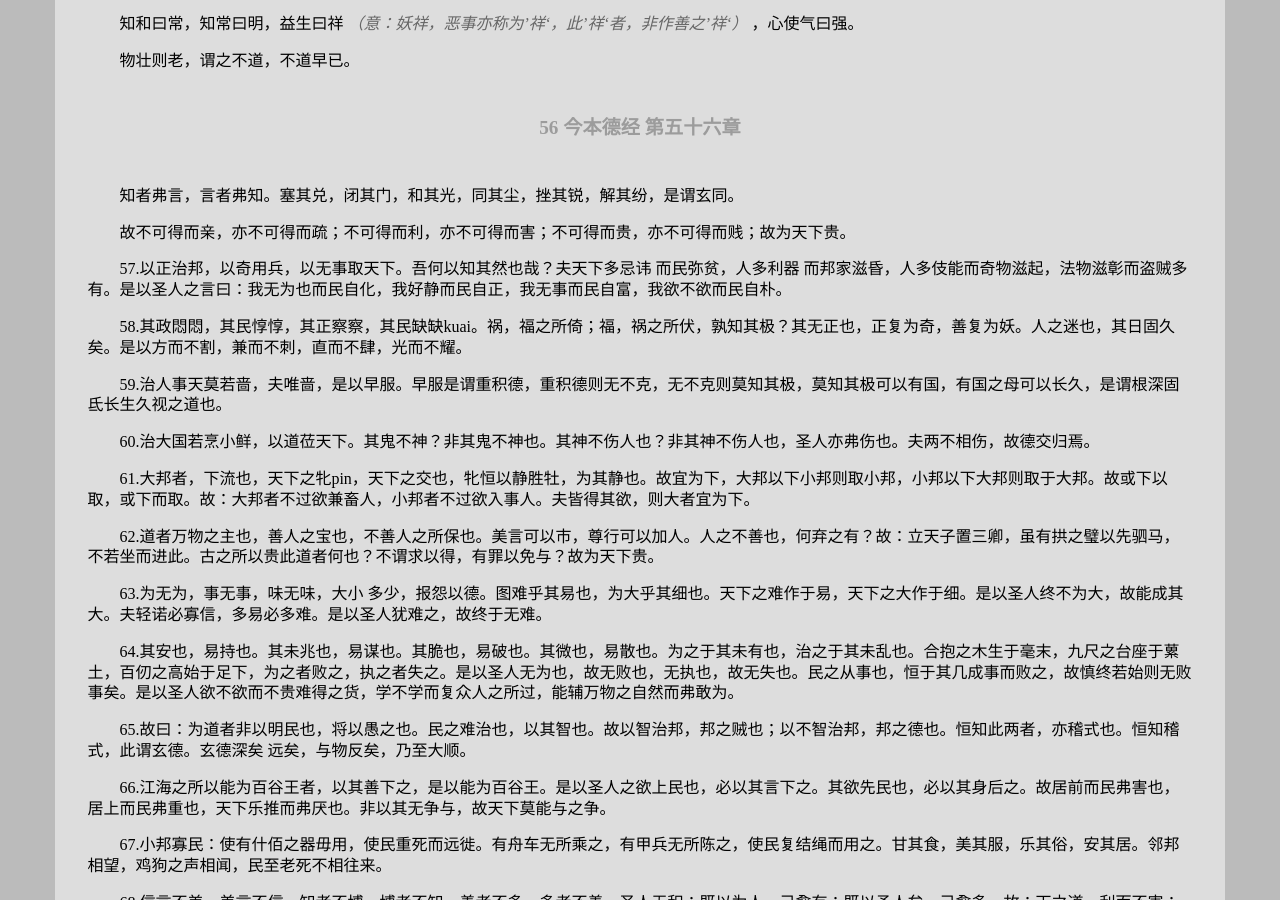
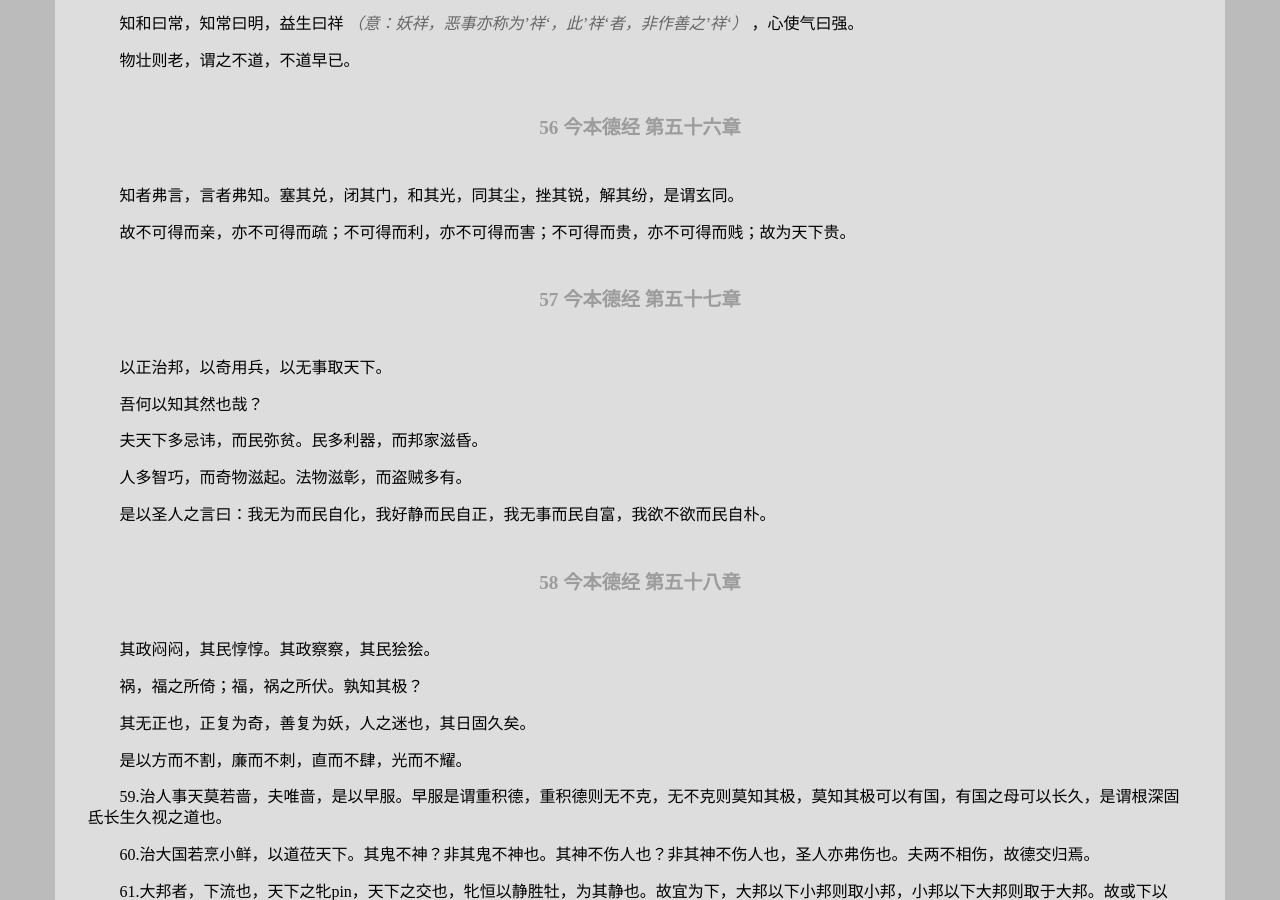
Before and after one commit to leiqin/leiqin.github.io, a Jekyll site: the page built from shoucang/daodejing.markdown, in a window 1280 px wide and 900 px high, scrolled down 4757 px. Built offline with Jekyll 4.4.1, drawn with Linux system fonts in a browser that asks for light colours; nearby versions of some CDN libraries.

Commit message:
道德经 德经 57 58

```diff
--- a/shoucang/daodejing.markdown
+++ b/shoucang/daodejing.markdown
@@ -193,11 +193,29 @@ title: 道德经
 
 故不可得而亲，亦不可得而疏；不可得而利，亦不可得而害；不可得而贵，亦不可得而贱；故为天下贵。
 
+###### 57 今本德经 第五十七章
+
+以正治邦，以奇用兵，以无事取天下。
+
+吾何以知其然也哉？
+
+夫天下多忌讳，而民弥贫。民多利器，而邦家滋昏。
+
+人多智巧，而奇物滋起。法物滋彰，而盗贼多有。
+
+是以圣人之言曰：我无为而民自化，我好静而民自正，我无事而民自富，我欲不欲而民自朴。
+
+###### 58 今本德经 第五十八章
+
+其政闷闷，其民惇惇。其政察察，其民狯狯。
+
+祸，福之所倚；福，祸之所伏。孰知其极？
+
+其无正也，正复为奇，善复为妖，人之迷也，其日固久矣。
+
+是以方而不割，廉而不刺，直而不肆，光而不耀。
 
 
-57.以正治邦，以奇用兵，以无事取天下。吾何以知其然也哉？夫天下多忌讳 而民弥贫，人多利器 而邦家滋昏，人多伎能而奇物滋起，法物滋彰而盗贼多有。是以圣人之言曰：我无为也而民自化，我好静而民自正，我无事而民自富，我欲不欲而民自朴。
-
-58.其政悶悶，其民惇惇，其正察察，其民缺缺kuai。祸，福之所倚；福，祸之所伏，孰知其极？其无正也，正复为奇，善复为妖。人之迷也，其日固久矣。是以方而不割，兼而不刺，直而不肆，光而不耀。
 
 59.治人事天莫若啬，夫唯啬，是以早服。早服是谓重积德，重积德则无不克，无不克则莫知其极，莫知其极可以有国，有国之母可以长久，是谓根深固氐长生久视之道也。
 
```
